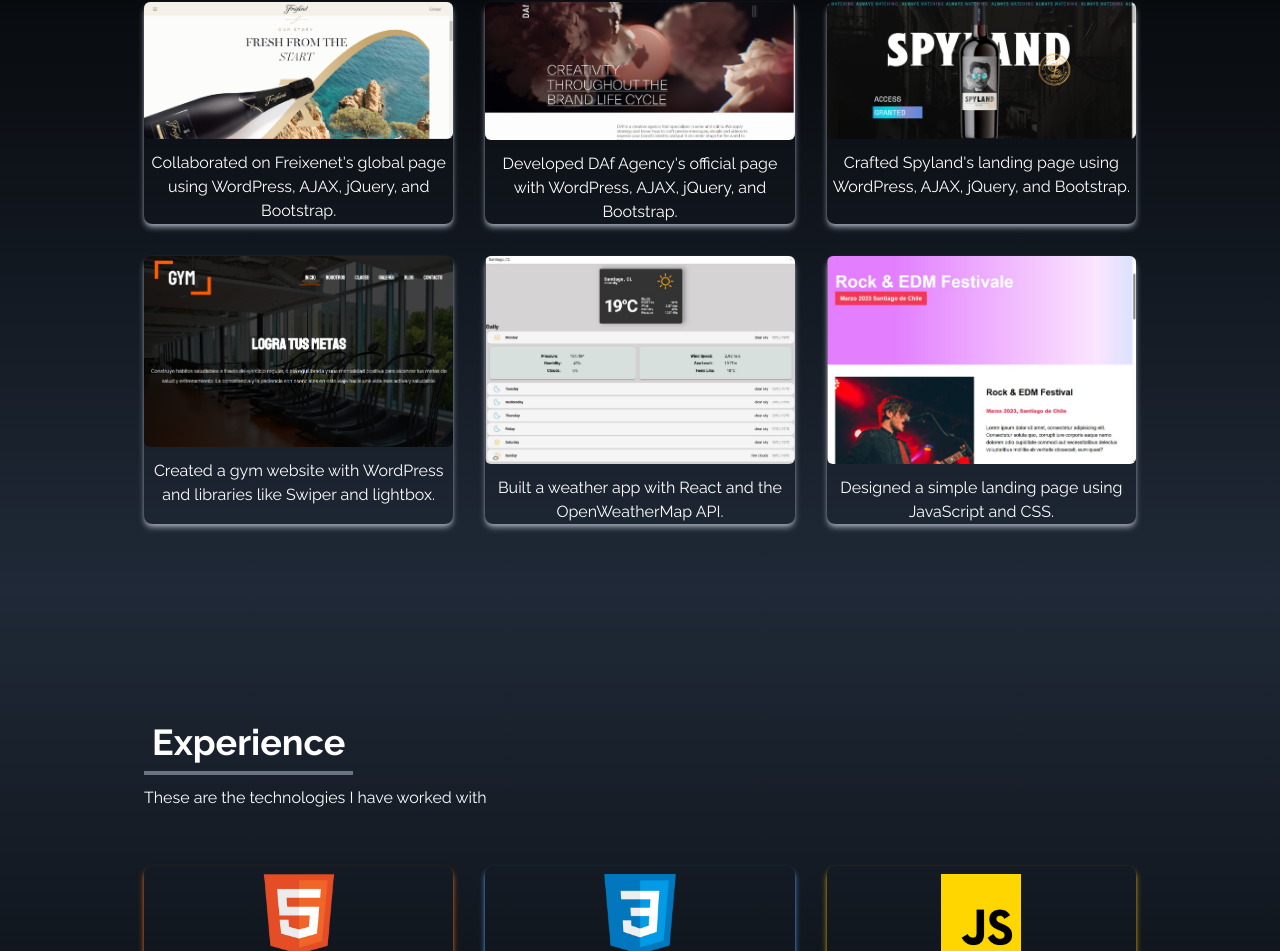
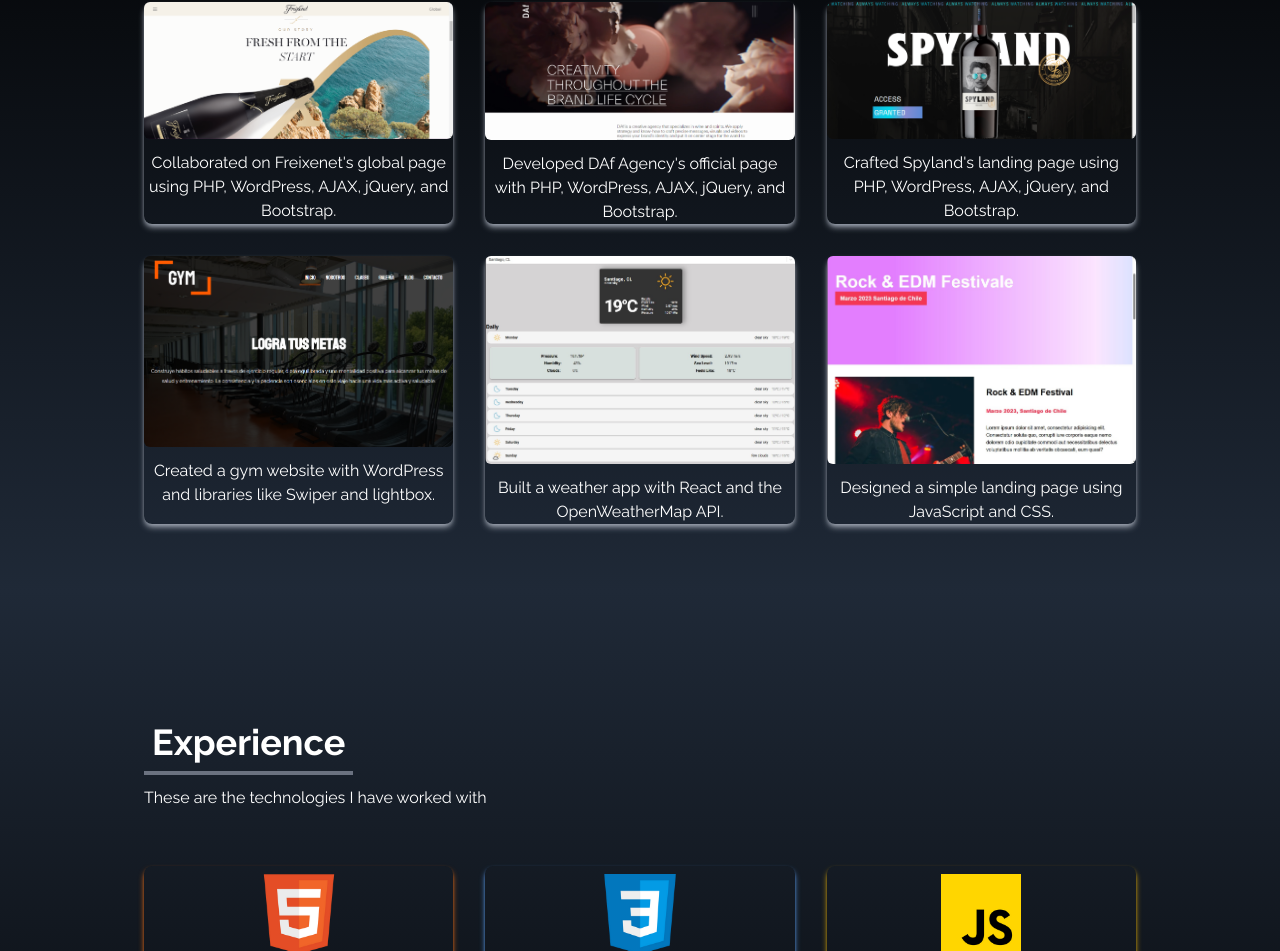
Before and after one commit to YohanRVV/myportfolio, a React (Vite) app: page / in a window 1280 px wide. Shown: the part 1809-2760 px from the top of the page. Built offline with nearby package versions, Linux system fonts and the light colour scheme.

Commit message:
Update Portfolio.jsx

```diff
--- a/src/components/Portfolio.jsx
+++ b/src/components/Portfolio.jsx
@@ -18,19 +18,19 @@
             id: 1,
             src: freixenet,
             demo: 'https://freixenet.com/',
-            parragraph: "Collaborated on Freixenet's global page using WordPress, AJAX, jQuery, and Bootstrap."
+            parragraph: "Collaborated on Freixenet's global page using PHP, WordPress, AJAX, jQuery, and Bootstrap."
         },
         {
             id: 2,
             src: daf2024,
             demo: 'https://dev.daf.agency/daf_2024/',
-            parragraph: "Developed DAf Agency's official page with WordPress, AJAX, jQuery, and Bootstrap."
+            parragraph: "Developed DAf Agency's official page with PHP, WordPress, AJAX, jQuery, and Bootstrap."
         },
         {
             id: 3,
             src: spyland,
             demo: 'https://dev.daf.agency/spyland/#',
-            parragraph: "Crafted Spyland's landing page using WordPress, AJAX, jQuery, and Bootstrap."
+            parragraph: "Crafted Spyland's landing page using PHP, WordPress, AJAX, jQuery, and Bootstrap."
         },
         {
             id: 4,
```
